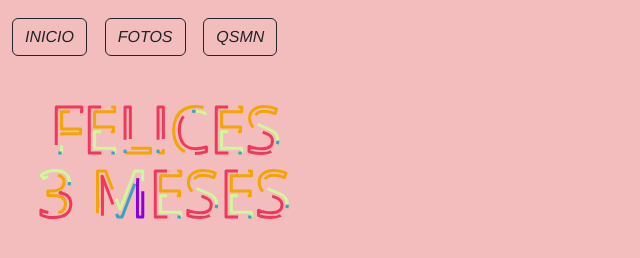
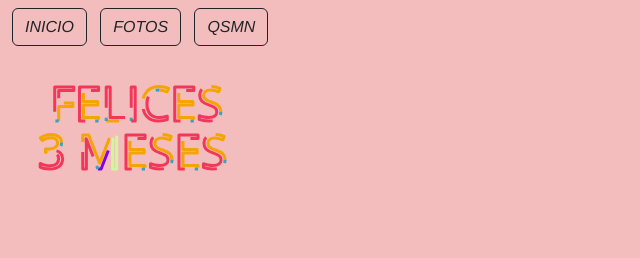
Before and after one commit to Supertepo/Supertepo.github.io, a plain HTML site: page index.html in a window 1280 px wide. Shown: the whole page, without its empty margins (0-640 px from the left). Drawn offline with nearby package versions, Linux system fonts and the light colour scheme.

Commit message:
On branch main  Your branch is up to date with 'origin/main'.
 Changes to be committed:
	modified:   estilos.css

```diff
--- a/estilos.css
+++ b/estilos.css
@@ -1,7 +1,7 @@
 body{
 background: rgb(243, 189, 189);
 background-size: 0.2em 100%;
-font: 4em/1 Open Sans, Impact;
+font: 3em/1 Open Sans, Impact;
 text-transform: uppercase;
 }
 
```
